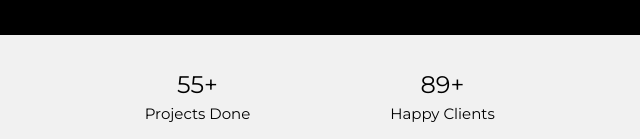
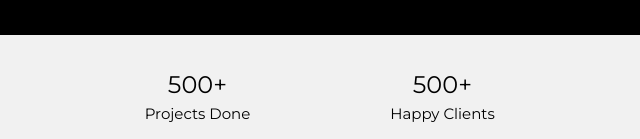
Before and after one commit to abdurrohman9/oprek_networking, a plain HTML site: page index.html in a window 1280 px wide. Shown: the part 813-952 px from the top of the page, 380-1020 px from the left. Drawn offline with nearby package versions, Linux system fonts and the light colour scheme.

Commit message:
Update index.html

```diff
--- a/index.html
+++ b/index.html
@@ -1,7 +1,7 @@
 <!DOCTYPE html>
 <html>
 <head>
-<title>W3.CSS Template</title>
+<title></title>
 <meta charset="UTF-8">
 <meta name="viewport" content="width=device-width, initial-scale=1">
 <link rel="stylesheet" href="https://www.w3schools.com/w3css/4/w3.css">
@@ -87,11 +87,11 @@ body, h1,h2,h3,h4,h5,h6 {font-family: "Montserrat", sans-serif}
         Partners
       </div>
       <div class="w3-quarter w3-section">
-        <span class="w3-xlarge">55+</span><br>
+        <span class="w3-xlarge">500+</span><br>
         Projects Done
       </div>
       <div class="w3-quarter w3-section">
-        <span class="w3-xlarge">89+</span><br>
+        <span class="w3-xlarge">500+</span><br>
         Happy Clients
       </div>
       <div class="w3-quarter w3-section">
```
